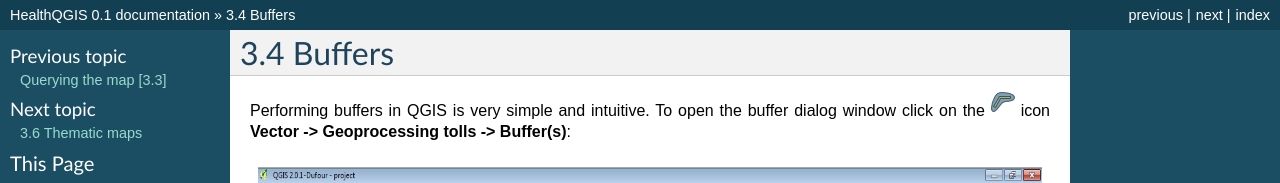
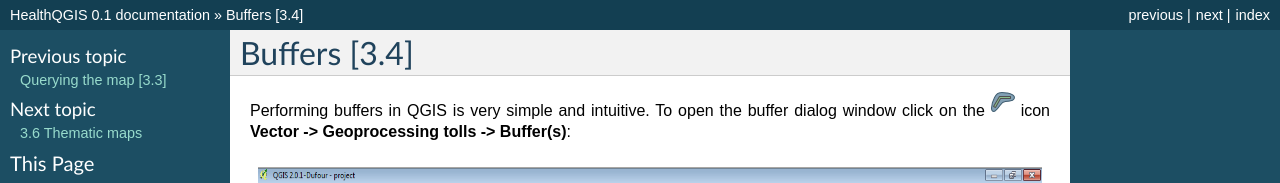
Before and after one commit to faunalia/HealthQGIS, a Sphinx documentation site: the page built from Documentation/3_4_buffer.rst, in a window 1280 px wide and 900 px high. Shown: the top 183 px of the window. Built offline with Sphinx 7.4.7, drawn with Linux system fonts in a browser that asks for light colours; some of the changed text lies outside the part shown.

```diff
--- a/Documentation/3_4_buffer.rst
+++ b/Documentation/3_4_buffer.rst
@@ -1,8 +1,8 @@
 .. |buffer| image:: img/buffer.png
 
 
-3.4 Buffers
-===========
+Buffers [3.4]
+==============
 
 Performing buffers in QGIS is very simple and intuitive. To open the buffer dialog window click on the |buffer| icon **Vector -> Geoprocessing tolls -> Buffer(s)**:
 
```
